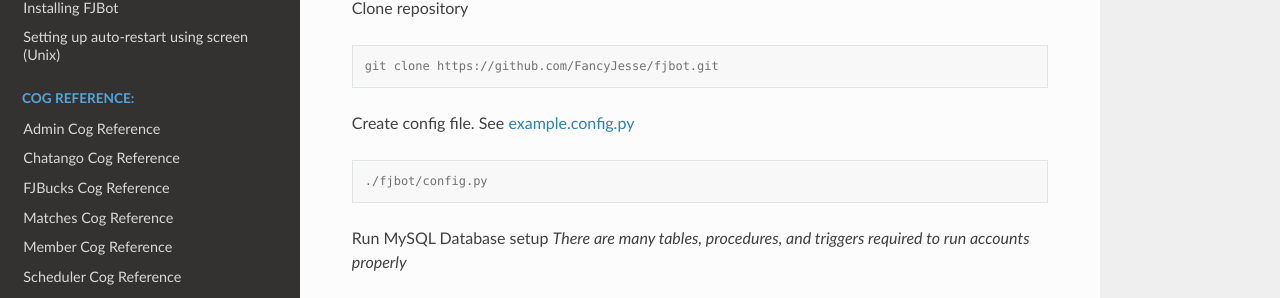
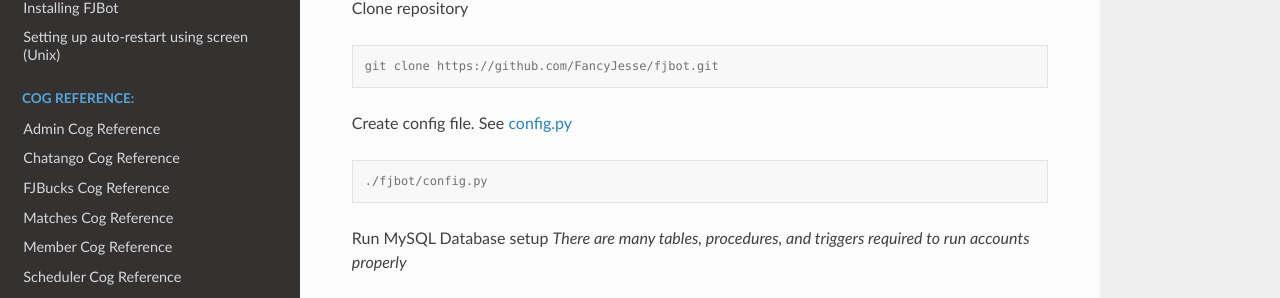
Before and after one commit to idle-user/fjbot-discordbot, a Sphinx documentation site: the page built from docs/source/misc_readme.rst, in a window 1280 px wide and 900 px high, scrolled down 2045 px. Shown: the part 144-442 px from the top of the window. Built offline with Sphinx 7.4.7 and the Read the Docs theme 2.0.0, drawn with Linux system fonts in a browser that asks for light colours.

Commit message:
renamed config example

````diff
--- a/README.md
+++ b/README.md
@@ -76,7 +76,7 @@
 git clone https://github.com/FancyJesse/fjbot.git
 ```
 
-Create config file. See [example.config.py](example.config.py)
+Create config file. See [config.py](config.py)
 ```console
 ./fjbot/config.py
 ```
--- a/docs/source/framework_config.rst
+++ b/docs/source/framework_config.rst
@@ -4,4 +4,4 @@
 Config
 ======
 
-.. literalinclude:: /../../example.config.py
+.. literalinclude:: /../../config.py
````
Also changed, not shown: config.py (renamed from example.config.py), 1 other file.
